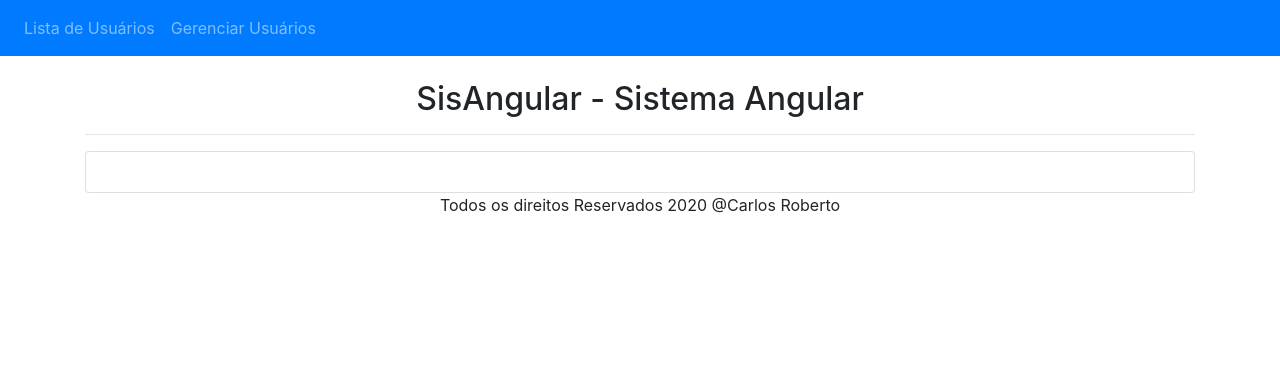
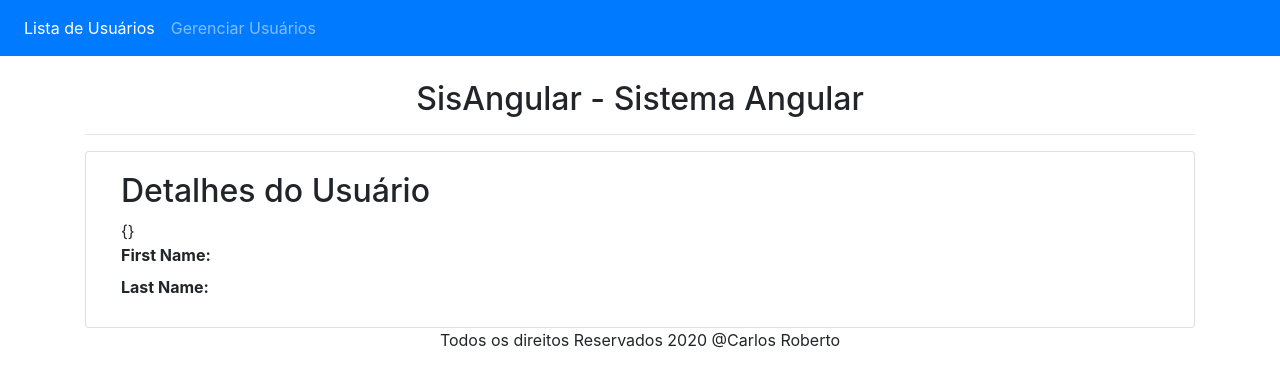
Before and after one commit to CarlosRobertoMedeiros/frontend-javaguides-crud, an Angular app: page /usuarios/detalhes/1 in a window 1280 px wide. Before the commit this address led to /. Shown: the top 386 px of the page. Built offline with nearby package versions, Linux system fonts and the light colour scheme.

Commit message:
Criando os Detalhes do

```diff
--- a/src/app/app-routing.module.ts
+++ b/src/app/app-routing.module.ts
@@ -3,10 +3,12 @@ import { CommonModule } from '@angular/common';
 import { Routes, RouterModule } from '@angular/router';
 import { ListaUsuarioComponent } from './lista-usuario/lista-usuario.component';
 import { CriaUsuarioComponent } from './cria-usuario/cria-usuario.component';
+import { DetalheUsuarioComponent } from './detalhe-usuario/detalhe-usuario.component';
 
 const rotas: Routes = [
     {path: 'usuarios', component:ListaUsuarioComponent},
-    {path: 'usuarios/add', component:CriaUsuarioComponent}
+    {path: 'usuarios/add', component:CriaUsuarioComponent},
+    {path: 'usuarios/detalhes/:id', component:DetalheUsuarioComponent}
 ]
 
 
--- a/src/app/cria-usuario/cria-usuario.component.ts
+++ b/src/app/cria-usuario/cria-usuario.component.ts
@@ -27,6 +27,7 @@ export class CriaUsuarioComponent implements OnInit {
 
   salvarUsuario(){
     this.usuarioService.criaUsuario(this._usuario);
+    console.log(JSON.stringify(this._usuario));
     this._usuario = new Usuario();
     this.navegarParaListagem();
   }
--- a/src/app/detalhe-usuario/detalhe-usuario.component.html
+++ b/src/app/detalhe-usuario/detalhe-usuario.component.html
@@ -1 +1,19 @@
-<p>detalhe-usuario works!</p>
+<div class="container">
+
+    <div class="panel-heading">
+      <h2>Detalhes do Usuário</h2>
+    </div>
+
+    <div class="panel-body">
+        {{ usuario | json }}
+        <div *ngIf="usuario">
+            <div>
+                <label><b>First Name: </b></label> {{ usuario.id }}
+            </div>
+            <div>
+                <label><b>Last Name: </b></label> {{ usuario.nome }}
+            </div>
+        </div>
+    </div>
+
+</div>
--- a/src/app/detalhe-usuario/detalhe-usuario.component.ts
+++ b/src/app/detalhe-usuario/detalhe-usuario.component.ts
@@ -1,4 +1,7 @@
 import { Component, OnInit } from '@angular/core';
+import { Usuario } from '../usuario';
+import { Router, ActivatedRoute } from '@angular/router';
+import { UsuarioService } from '../usuario.service';
 
 @Component({
   selector: 'app-detalhe-usuario',
@@ -7,9 +10,26 @@ import { Component, OnInit } from '@angular/core';
 })
 export class DetalheUsuarioComponent implements OnInit {
 
-  constructor() { }
+  id: number;
+  usuario: Usuario;
+
+
+  constructor(private route: ActivatedRoute,
+              private usuarioService: UsuarioService) { }
 
   ngOnInit(): void {
+    //TODO: Ajustar Esse Código Amanhã
+    this.usuario = new Usuario();
+    this.id = this.route.snapshot.params['id'];
+    let usuarioInterno:Usuario = this.usuarioService.getUsuario(this.id);
+    console.log("Peguei Aqui"+JSON.stringify(usuarioInterno));
+    this.usuario.id = usuarioInterno.id;
+    console.log("id"+this.usuario.id);
+    this.usuario.nome = usuarioInterno.nome;
+    this.usuario.usuario = usuarioInterno.usuario;
+    this.usuario.senha = usuarioInterno.senha;
+    this.usuario.ativo = usuarioInterno.ativo;
+    console.log("Peguei Aqui Não"+JSON.stringify(this.usuario));
   }
 
 }
--- a/src/app/lista-usuario/lista-usuario.component.ts
+++ b/src/app/lista-usuario/lista-usuario.component.ts
@@ -3,6 +3,7 @@ import { Observable } from 'rxjs';
 
 import { Usuario } from '../usuario';
 import { UsuarioService } from '../usuario.service';
+import { Router } from '@angular/router';
 
 @Component({
   selector: 'app-lista-usuario',
@@ -13,7 +14,8 @@ export class ListaUsuarioComponent implements OnInit {
 
   private usuarios: Usuario[];
 
-  constructor(private usuarioService:UsuarioService) { }
+  constructor(private usuarioService:UsuarioService,
+              private routes: Router) { }
 
   ngOnInit(): void {
     this.recarregarInformacoes();
@@ -33,7 +35,8 @@ export class ListaUsuarioComponent implements OnInit {
   }
 
   public detalhaUsuario(id:number){
-    return this.usuarioService.getUsuario(id);
+    let usuario:Usuario = this.usuarioService.getUsuario(id);
+    this.routes.navigate(['usuarios/detalhes', id]);
   }
 
   public atualizaUsuario(usuario:Usuario){
--- a/src/app/usuario.service.ts
+++ b/src/app/usuario.service.ts
@@ -56,7 +56,6 @@ export class UsuarioService {
     this.VerificaArrayDeUsuarios();
     let index:number = this._usuarios.findIndex(usuario => usuario.id ==id);
     if (index>=0){
-      console.log(this._usuarios.slice(index,index+1));
       return this._usuarios.slice(index,index+1);
     }
 
--- a/src/app/usuario.ts
+++ b/src/app/usuario.ts
@@ -1,13 +1,14 @@
 export class Usuario{
 
-    private _id: number;
-    private _nome: String;
-    private _usuario: String;
-    private _senha: String;
-    private _ativo: Boolean = true;
+    public id: number;
+    public nome: String;
+    public usuario: String;
+    public senha: String;
+    public ativo: Boolean = true;
 
     constructor(){ }
 
+    /*
     public get id(): number {
         return this._id;
     }
@@ -40,4 +41,5 @@ export class Usuario{
     public set ativo(value: Boolean) {
         this._ativo = value;
     }
+    */
 }
```
